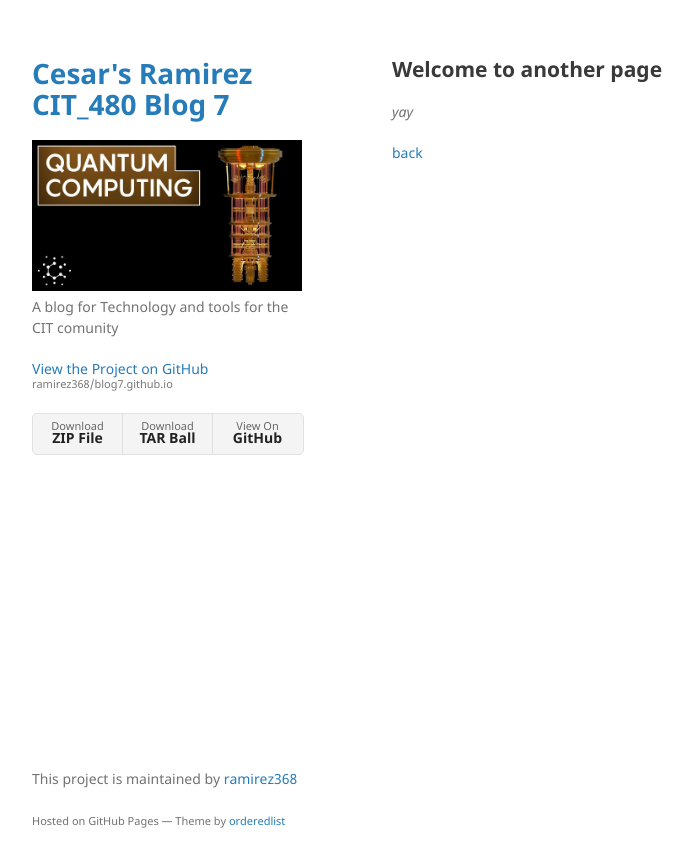
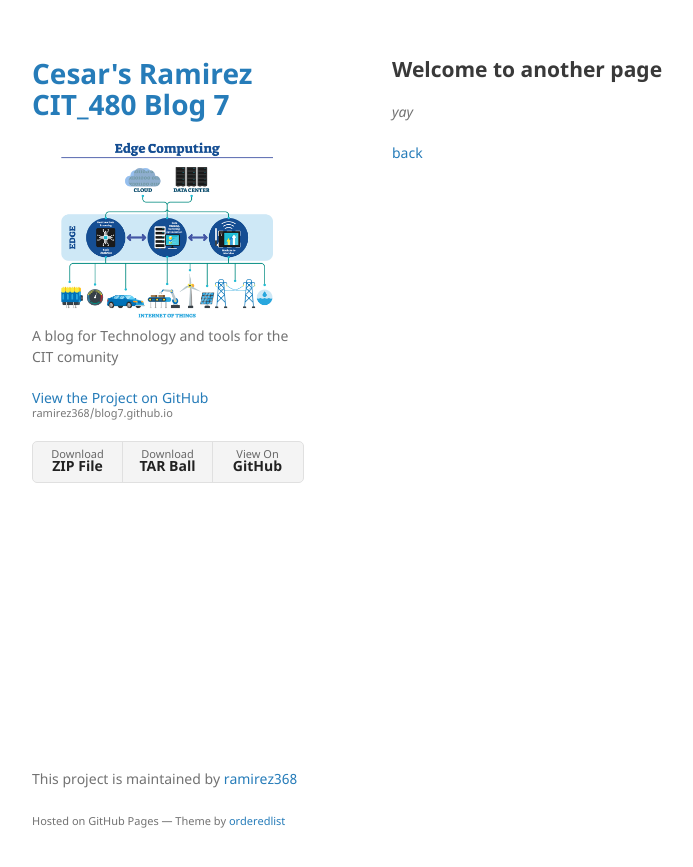
Before and after one commit to ramirez368/blog7.github.io, a Jekyll site: the page built from another-page.md, in a window 1280 px wide. Shown: the top 867 px of the page, without its empty margins (178-871 px from the left). Built offline with Jekyll 4.4.1, drawn with Linux system fonts in a browser that asks for light colours; our own code applies the rules of GitHub Pages for plain Markdown files.

Commit message:
Update _config.yml
image

```diff
--- a/_config.yml
+++ b/_config.yml
@@ -1,6 +1,6 @@
 title: Cesar's Ramirez CIT_480 Blog 7
 
-logo: /assets/img/computer.jpg
+logo: /assets/img/edge_computing.png
 description: A blog for Technology and tools for the CIT comunity
 show_downloads: true
 google_analytics:
```
